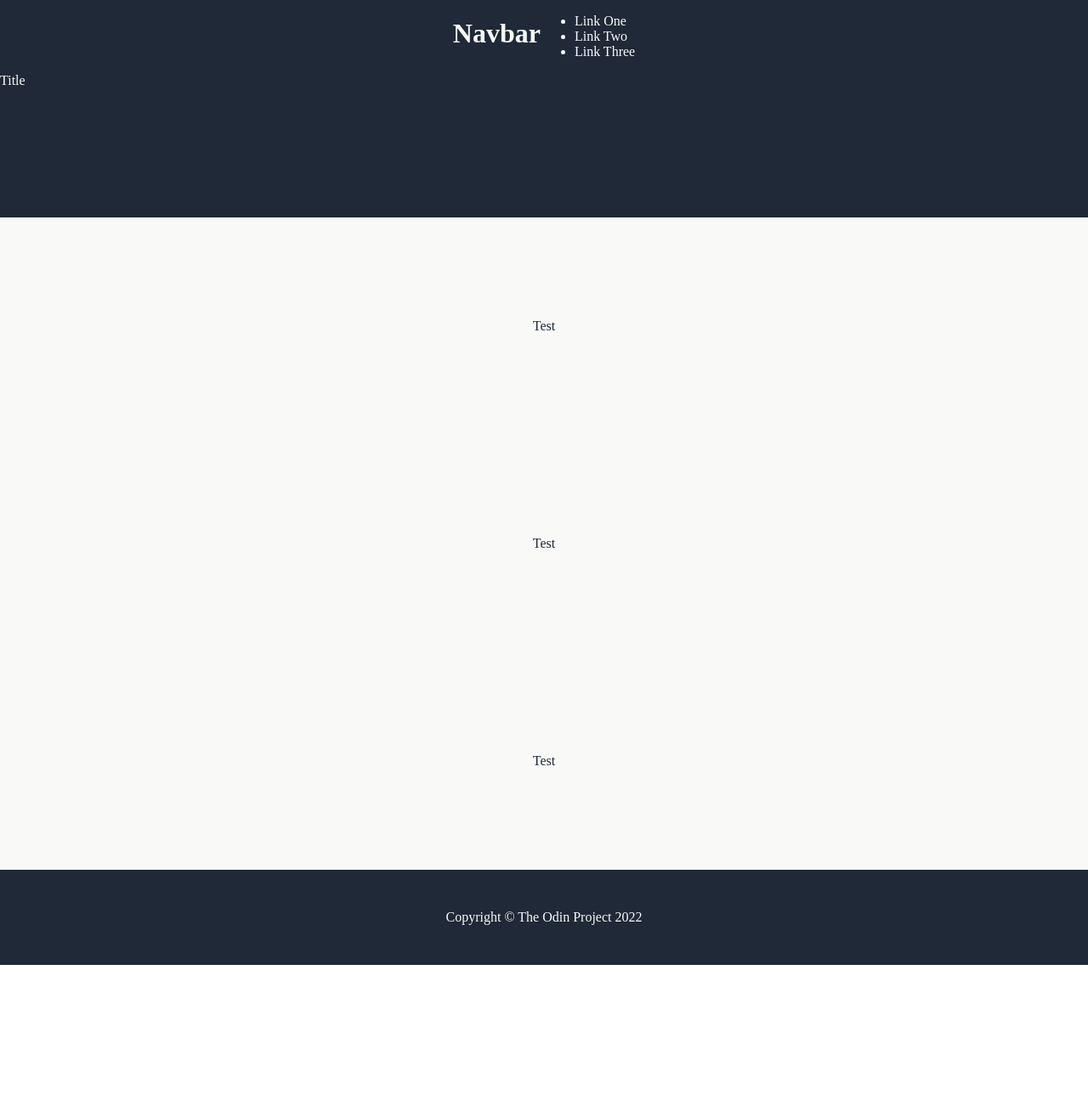
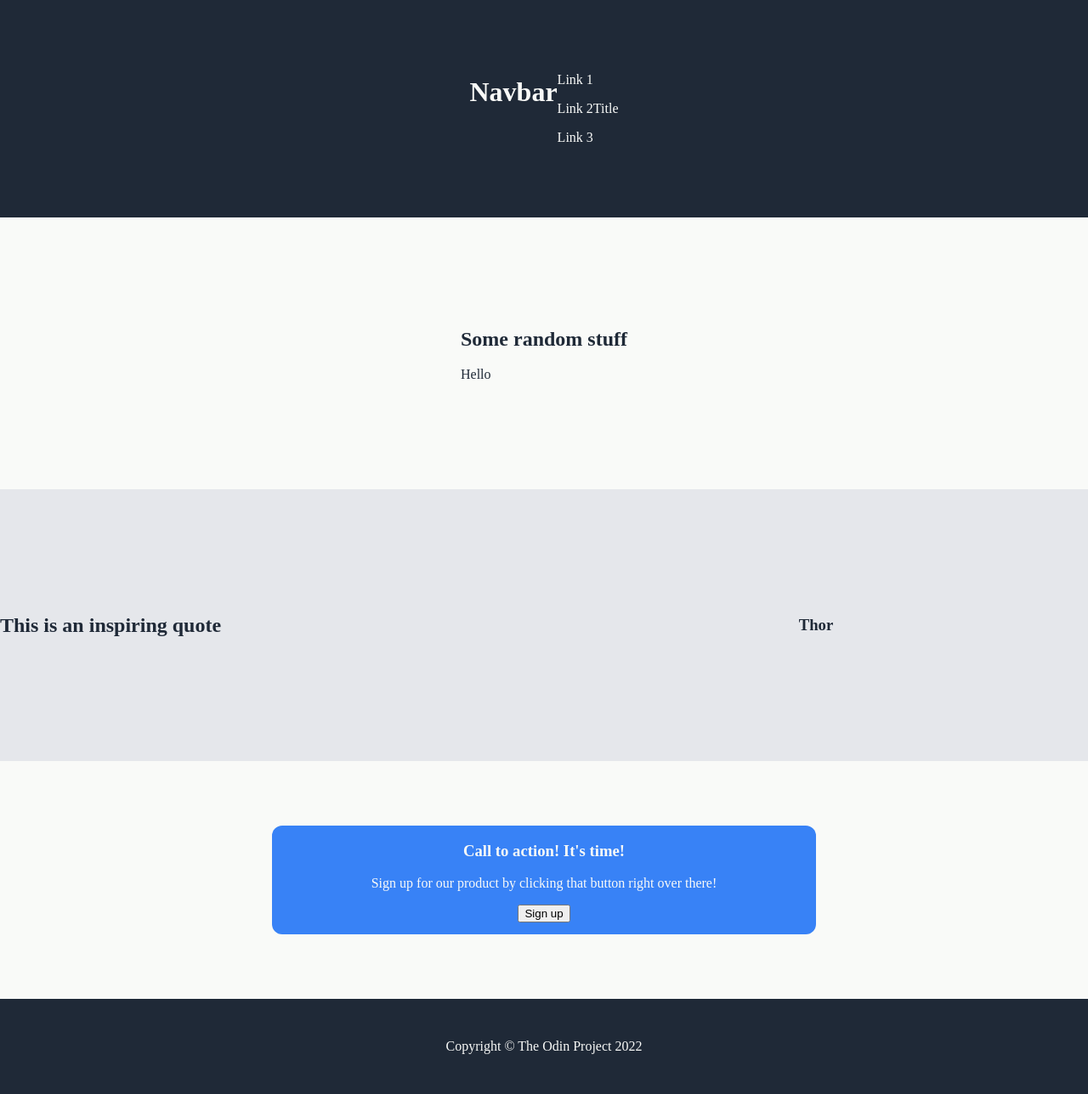
Before and after one commit to asvirts/top-landing-page, a plain HTML site: page index.html in a window 1280 px wide. Shown: the whole page at 85% size. Before the commit the page ends 1136 px from the top, so only its background shows below. Drawn offline with Linux system fonts and the light colour scheme.

Commit message:
more work to be done

```diff
--- a/index.html
+++ b/index.html
@@ -17,11 +17,13 @@
     <header class="header">
         <div class="container navbar">
             <h1>Navbar</h1>
-            <ul>
-                <li>Link One</li>
-                <li>Link Two</li>
-                <li>Link Three</li>
-            </ul>
+            <div class="container">
+                <div class="links">
+                    <p>Link 1</p>
+                    <p>Link 2</p>
+                    <p>Link 3</p>
+                </div>
+            </div>
         </div>
         <div class="container top-content">
             Title
@@ -31,15 +33,27 @@
     <main>
         <section>
             <div class="container random">
-                Test
+                <div class="random-box">
+                    <h2>Some random stuff</h2>
+                    <p>Hello</p>
+                </div>
             </div>
         </section>
         <div class="container quote">
-            Test
+            <div class="quote-box-1">
+                <h2>This is an inspiring quote</h2>
+            </div>
+            <div class="quote-box-2">
+                <h3>Thor</h3>
+            </div>
         </div>
         <section>
             <div class="container call">
-                Test
+                <div class="call-box">
+                    <h3>Call to action! It's time!</h3>
+                    <p>Sign up for our product by clicking that button right over there!</p>
+                    <button>Sign up</button>
+                </div>
             </div>
         </section>
     </main>
--- a/styles.css
+++ b/styles.css
@@ -8,26 +8,35 @@ body {
 }
 
 
+/* Top */
 
 .navbar {
     justify-content: space-between;
     justify-content: center;
+}
 
+.links {
+justify-content: baseline;
 }
 
 .top-content {
-
+    justify-content: space-between;
+    justify-content: center;
 }
 
 .header {
     background-color: #1f2937;
     color: #f9faf8;
 
+    display: flex;
     justify-content: center;
     align-items: center;
 
     height: 16em;
 }
+
+
+/* Random */
 
 .random {
     background-color: #f9faf8;
@@ -36,18 +45,40 @@ body {
     justify-content: center;
     align-items: center;
 
-    height: 16em;
+    height: 20em;
 }
 
+
+/* Quote */
+
 .quote {
-    background-color: #f9faf8;
+    background-color: #e5e7eb;
     color: #1f2937;
 
     justify-content: center;
     align-items: center;
 
-    height: 16em;
+    height: 20em;
 }
+
+.quote-box-1 {
+    justify-content: center;
+    align-items: center;
+
+    width: 50%;
+}
+
+.quote-box-2 {
+    justify-content: center;
+    align-items: center;
+
+    width: 50%;
+
+    text-align: center;
+}
+
+
+/* Call to Action */
 
 .call {
     background-color: #f9faf8;
@@ -56,8 +87,26 @@ body {
     justify-content: center;
     align-items: center;
 
-    height: 16em;
+    height: 17.5em;
 }
+
+.call-box {
+    background-color: #3882f6;
+    color: #f9faf8;
+
+    border-radius: 12px;
+
+    justify-content: flex-start;
+    align-items: center;
+
+    height: 8em;
+    width: 50%;
+
+    text-align: center;
+}
+
+
+/* Footer */
 
 .footer {
     background: #1f2937;
@@ -67,7 +116,3 @@ body {
 
     height: 7em;
 }
-
-ul {
-    flex-direction: column;
-}
```
